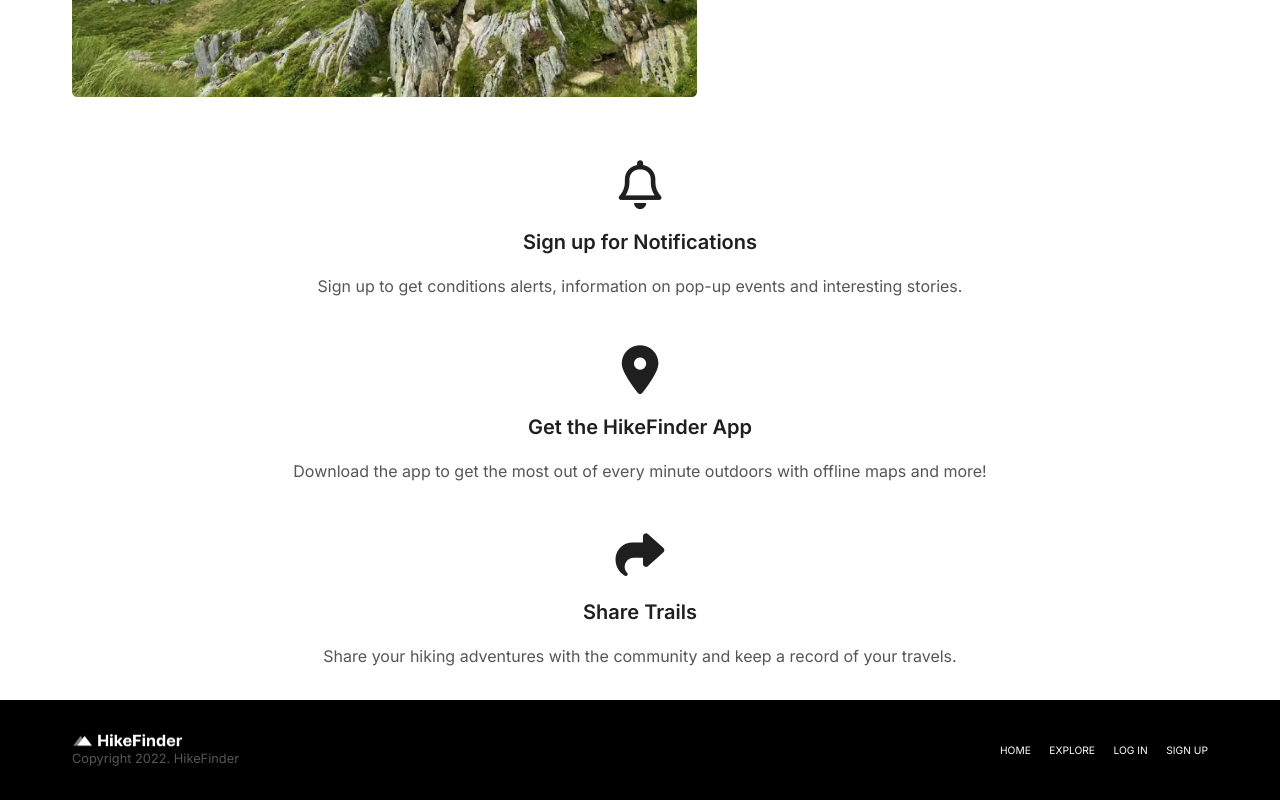
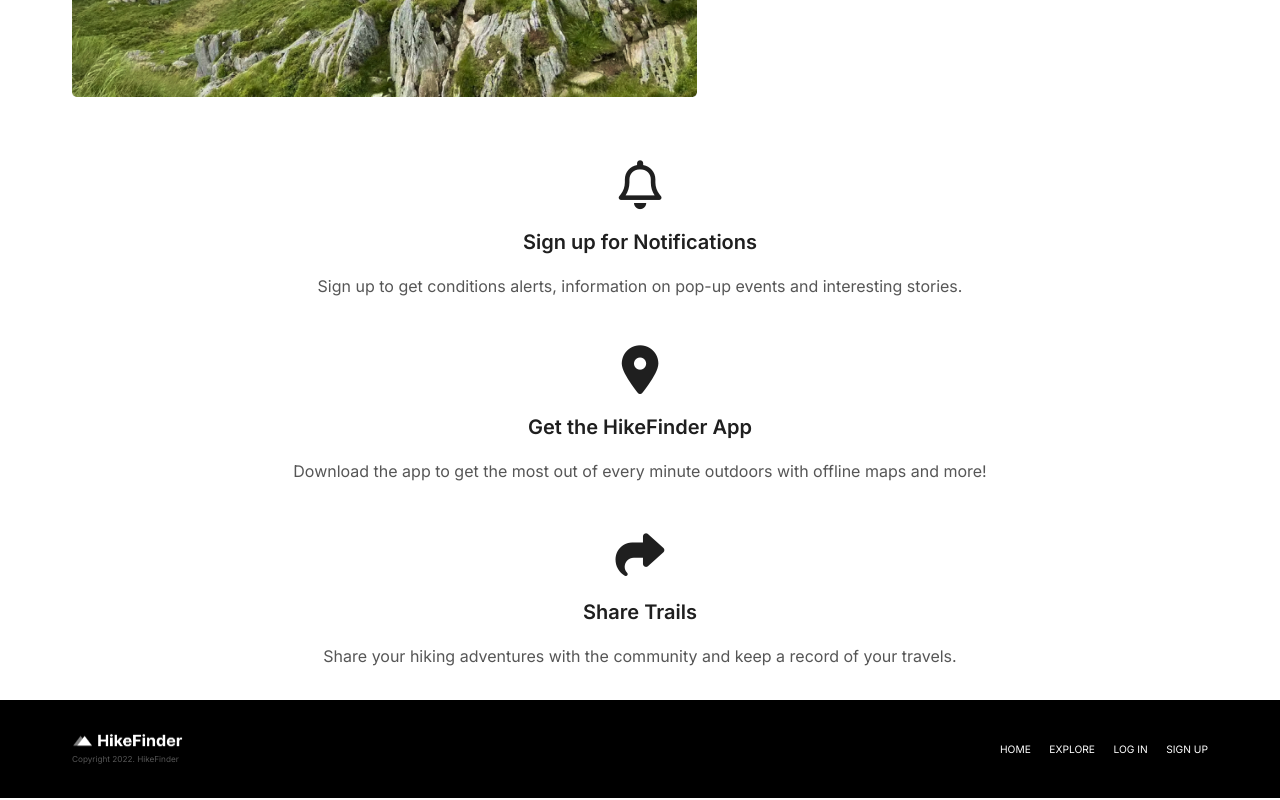
Before and after one commit to abilioassis/hikefinder, a website: page src/index.html in a window 1280 px wide. Shown: the part 1669-2469 px from the top of the page. Drawn offline with nearby package versions, Linux system fonts and the light colour scheme; files that its build step writes are made by us from their sources.

Commit message:
first commit

```diff
--- a/src/sass/style.scss
+++ b/src/sass/style.scss
@@ -414,13 +414,14 @@ p {
   }
 
   &__copyright {
-    font-size: $fs-12;
+    font-size: $fs-8;
   }
 
   &__brand {
+    display: flex;
+    flex-direction: column;
+    gap: $s-4;
     @media (min-width: $bp-small) {
-      display: flex;
-      flex-direction: column;
       text-align: left;
     }
   }
```
